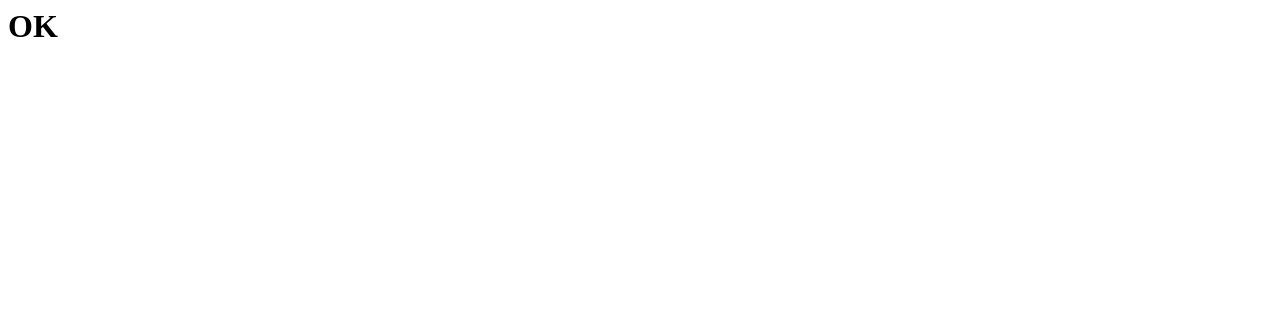
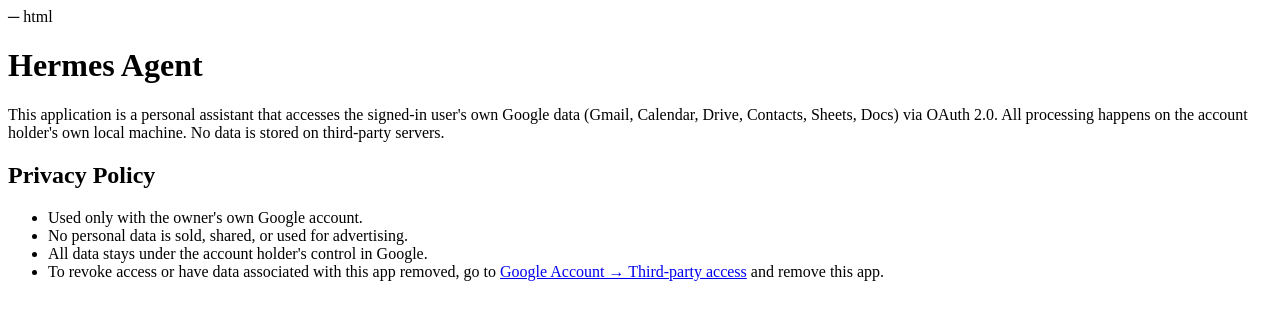
Before and after one commit to blawler/Robot, a plain HTML site: page index.html in a window 1280 px wide. Drawn offline with Linux system fonts and the light colour scheme.

Commit message:
Create index.html for Hermes Agent App
Added a complete HTML structure with content about the Hermes Agent App, including a privacy policy.

```diff
--- a/index.html
+++ b/index.html
@@ -1 +1,19 @@
-<h1>OK</h1>
+ ─ html
+      <!DOCTYPE html>
+      <html><head><title>Hermes Agent App</title></head>
+      <body>
+      <h1>Hermes Agent</h1>
+      <p>This application is a personal assistant that accesses the signed-in
+      user's own Google data (Gmail, Calendar, Drive, Contacts, Sheets, Docs)
+      via OAuth 2.0. All processing happens on the account holder's own
+      local machine. No data is stored on third-party servers.</p>
+      <h2>Privacy Policy</h2>
+      <ul>
+      <li>Used only with the owner's own Google account.</li>
+      <li>No personal data is sold, shared, or used for advertising.</li>
+      <li>All data stays under the account holder's control in Google.</li>
+      <li>To revoke access or have data associated with this app removed,
+      go to <a href="https://myaccount.google.com/permissions">Google Account
+      → Third-party access</a> and remove this app.</li>
+      </ul>
+      </body></html>
```
